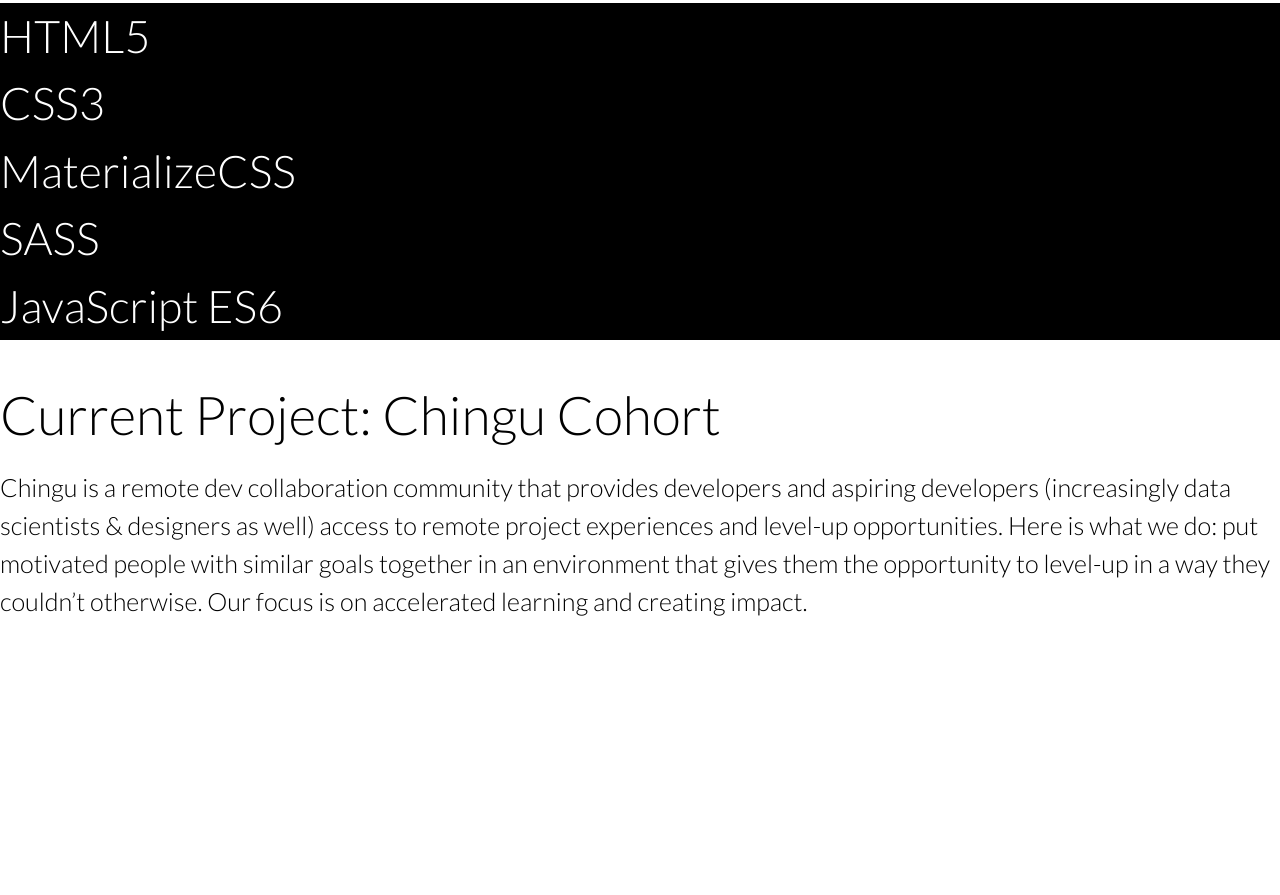
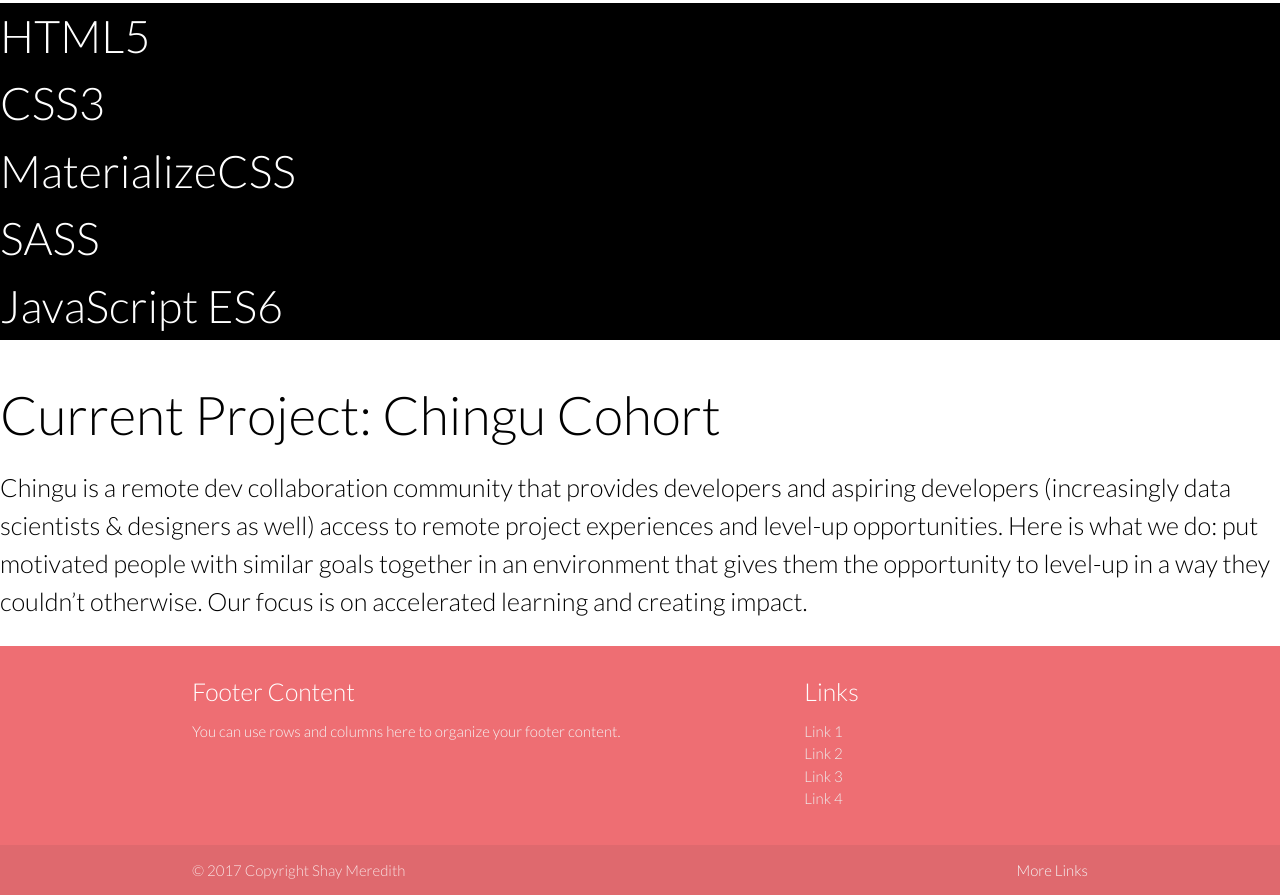
Before and after one commit to shay-meredith/Portfolio, a plain HTML site: page index.html in a window 1280 px wide. Shown: the part 2218-3113 px from the top of the page. Before the commit the page ends 2864 px from the top, so only its background shows below. Drawn offline with nearby package versions, Linux system fonts and the light colour scheme.

Commit message:
Add footer

```diff
--- a/index.html
+++ b/index.html
@@ -25,6 +25,7 @@
 
     <!--TODO: Check against Frontend Checklist, cross-browser testing, JS testing, SASS, etc. -->
 </head>
+<main>
 
     <body>
         <div id="opening-frame">
@@ -57,13 +58,15 @@
         <div id="chingu">
             <a href="https://medium.com/chingu/hack-share-learn-40-developer-projects-from-the-chingu-cohorts-f740d080946d">
                 <img src="media/chingu.png" id="chingu-img">
-        <h1 id="chingu-title">Chingu</h1></a>
+                <h1 id="chingu-title">Chingu</h1>
+            </a>
             <div class="description">
                 <h2>Current Project: Chingu Cohort</h2>
-            <p class="flow-text">Chingu is a remote dev collaboration community that provides developers and aspiring developers
-            (increasingly data scientists & designers as well) access to remote project experiences and level-up opportunities.
-            Here is what we do: put motivated people with similar goals together in an environment that gives them the opportunity
-            to level-up in a way they couldn’t otherwise. Our focus is on accelerated learning and creating impact.</p>
+                <p class="flow-text">Chingu is a remote dev collaboration community that provides developers and aspiring developers (increasingly
+                    data scientists & designers as well) access to remote project experiences and level-up opportunities.
+                    Here is what we do: put motivated people with similar goals together in an environment that gives them
+                    the opportunity to level-up in a way they couldn’t otherwise. Our focus is on accelerated learning and
+                    creating impact.</p>
 
                 <div class="skills">
                     <ul> Skills:
@@ -116,9 +119,9 @@
 
         <div id="my-background">
             <h2>Current Project: Chingu Cohort</h2>
-        <p class="flow-text">Chingu is a remote dev collaboration community that provides developers and aspiring developers
-        (increasingly data scientists & designers as well) access to remote project experiences and level-up opportunities.
-        Here is what we do: put motivated people with similar goals together in an environment that gives them the opportunity
+            <p class="flow-text">Chingu is a remote dev collaboration community that provides developers and aspiring developers (increasingly
+                data scientists & designers as well) access to remote project experiences and level-up opportunities. Here
+                is what we do: put motivated people with similar goals together in an environment that gives them the opportunity
                 to level-up in a way they couldn’t otherwise. Our focus is on accelerated learning and creating impact.</p>
         </div>
 
@@ -126,5 +129,42 @@
         <script src="https://cdnjs.cloudflare.com/ajax/libs/materialize/0.100.2/js/materialize.js"></script>
         <script src="index.js"></script>
     </body>
+</main>
+<footer>
+
+    <footer class="page-footer">
+        <div class="container">
+            <div class="row">
+                <div class="col l6 s12">
+                    <h5 class="white-text">Footer Content</h5>
+                    <p class="grey-text text-lighten-4">You can use rows and columns here to organize your footer content.</p>
+                </div>
+                <div class="col l4 offset-l2 s12">
+                    <h5 class="white-text">Links</h5>
+                    <ul>
+                        <li>
+                            <a class="grey-text text-lighten-3" href="#!">Link 1</a>
+                        </li>
+                        <li>
+                            <a class="grey-text text-lighten-3" href="#!">Link 2</a>
+                        </li>
+                        <li>
+                            <a class="grey-text text-lighten-3" href="#!">Link 3</a>
+                        </li>
+                        <li>
+                            <a class="grey-text text-lighten-3" href="#!">Link 4</a>
+                        </li>
+                    </ul>
+                </div>
+            </div>
+        </div>
+        <div class="footer-copyright">
+            <div class="container">
+                © 2017 Copyright Shay Meredith
+                <a class="grey-text text-lighten-4 right" href="#!">More Links</a>
+            </div>
+        </div>
+    </footer>
+</footer>
 
 </html>
```
Lines whose indentation alone changed are shown as unchanged.
